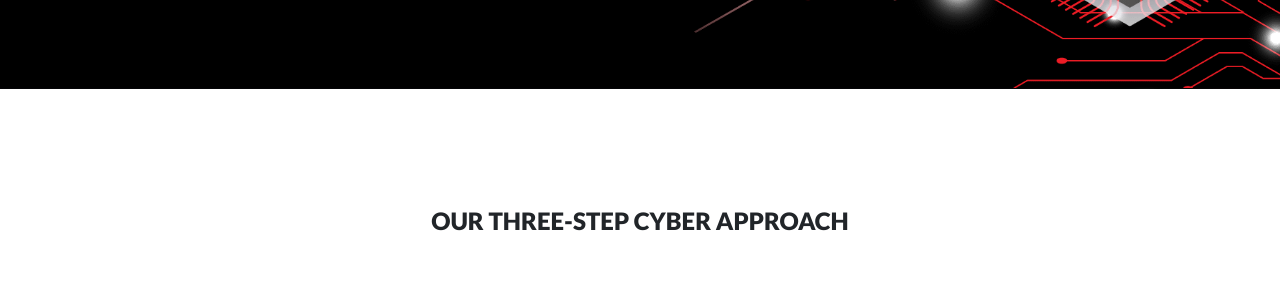
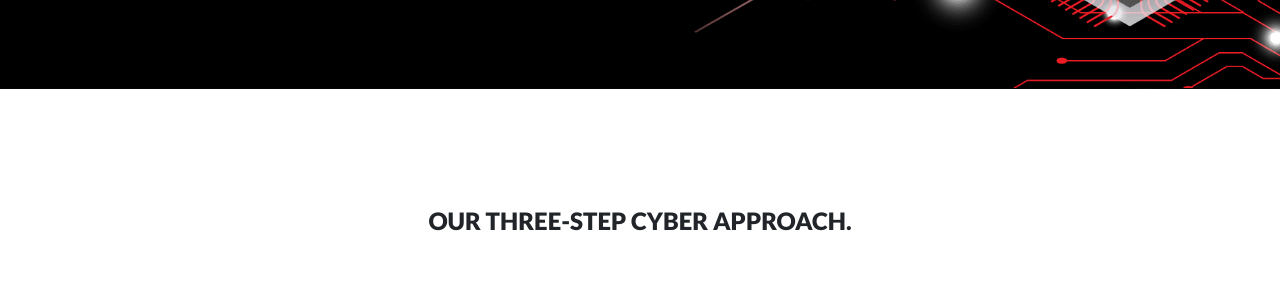
Before and after one commit to Panfi/Redshift, a React (Create React App) app: page / in a window 1280 px wide. Shown: the part 1280-1566 px from the top of the page. Built offline with nearby package versions, Linux system fonts and the light colour scheme.

Commit message:
Added a dot
Added a dot

```diff
--- a/src/pages/homeComponent/home.js
+++ b/src/pages/homeComponent/home.js
@@ -197,7 +197,7 @@ class Home extends Component {
         {/* </Container> */}
         <Container className="mt-5">
           <div className="approach">
-            <h3 className="text-center" style={{ paddingTop: isMobile ? 0 : "70px", marginBottom: '70px' }}>Our three-step cyber approach</h3>
+            <h3 className="text-center" style={{ paddingTop: isMobile ? 0 : "70px", marginBottom: '70px' }}>Our three-step cyber approach.</h3>
             <BootstrapCarousel></BootstrapCarousel>
 
             {/*<CardDeck>*/}
```
